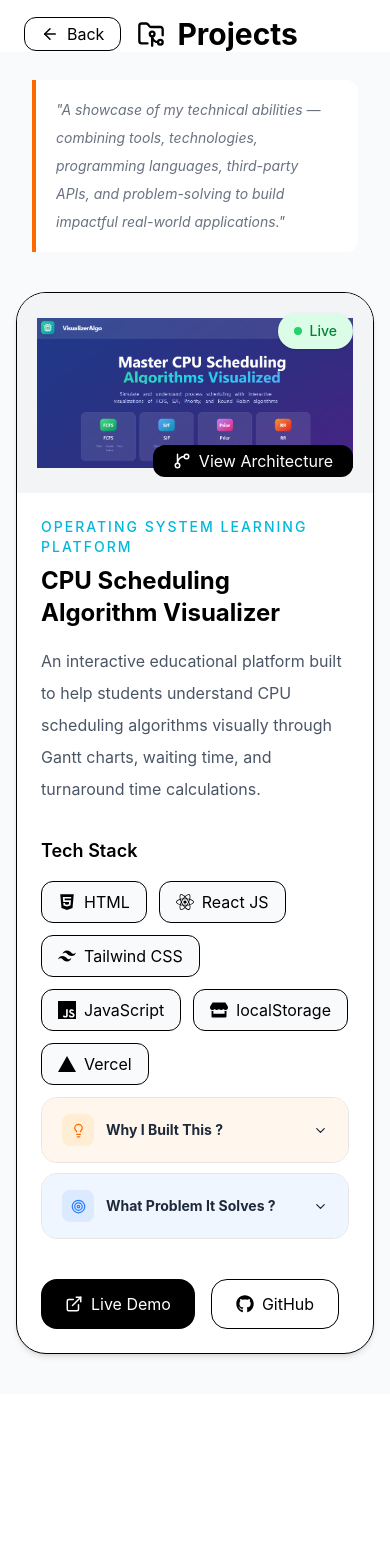
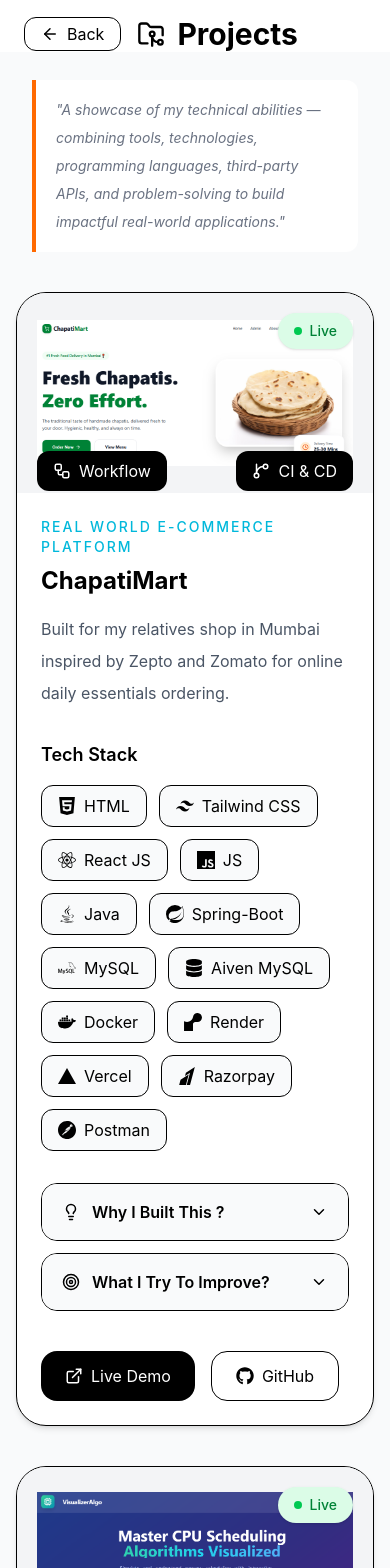
Before and after one commit to 7498924522/MyPortfolio, a React app: page /projects in a window 390 px wide. Shown: the top 1568 px of the page. Before the commit the page ends 1394 px from the top, so only its background shows below. Built offline with nearby package versions, Linux system fonts and the light colour scheme; the HTML template or start-up script is replaced by a standard one.

Commit message:
CI&CD Done

```diff
--- a/src/Component/ProjectDetailed.jsx
+++ b/src/Component/ProjectDetailed.jsx
@@ -8,53 +8,221 @@
   GitBranch,
   Lightbulb,
   Target,
+  Workflow,
 } from "lucide-react";
-import { FaGithub, FaReact, FaJava, FaStore, FaHtml5 } from "react-icons/fa";
-import { SiTailwindcss, SiJavascript, SiVercel } from "react-icons/si";
 
-import Project_1 from "../assets/cpuscheduling.PNG";
+import {
+  FaGithub,
+  FaReact,
+  FaStore,
+  FaHtml5,
+  FaJava,
+  FaDatabase,
+} from "react-icons/fa";
+
+import {
+  SiTailwindcss,
+  SiJavascript,
+  SiVercel,
+  SiMysql,
+  SiPostman,
+  SiRender,
+  SiDocker,
+  SiRazorpay,
+  SiTwilio,
+  SiSpring,
+  SiHtml5,
+} from "react-icons/si";
+
+import CPU_Image from "../assets/cpuscheduling.PNG";
+import ChapatiMart_Image from "../assets/C_Mart.PNG";
+import CI_CD from "../assets/CI&CD.png";
+
+function ProjectCard({
+  image,
+  category,
+  title,
+  description,
+  techStack,
+  accordionItems,
+  liveLink,
+  githubLink,
+}) {
+  const [openAcc, setOpenAcc] = useState(null);
+  const [popup, setPopup] = useState(false);
+
+  return (
+    <div className="bg-white rounded-[30px] border shadow-md overflow-hidden mb-10">
+      <div className="relative bg-gray-100">
+        <div className="absolute top-5 right-5 z-10">
+          <a
+            href={liveLink}
+            target="_blank"
+            rel="noopener noreferrer"
+            className="bg-green-100 text-green-700 px-4 py-2 rounded-full text-sm font-medium shadow flex items-center gap-2"
+          >
+            <span className="w-2 h-2 rounded-full bg-green-500 animate-pulse"></span>
+            Live
+          </a>
+        </div>
+
+        {title == "ChapatiMart" && (
+          <button
+            onClick={() => setPopup(true)}
+            className="absolute md:bottom-4 bottom-0.5 right-5 bg-black text-white px-4 py-2 rounded-xl flex items-center gap-2 hover:bg-cyan-500 transition"
+          >
+            <GitBranch size={18} />
+            CI & CD
+          </button>
+        )}
+
+        <button className="absolute md:bottom-4 bottom-0.5 left-5 bg-black text-white px-4 py-2 rounded-xl flex items-center gap-2 hover:bg-cyan-500 transition">
+          <Workflow size={18} />
+          Workflow
+        </button>
+
+        <div className="aspect-video flex justify-center items-center p-5">
+          <img
+            src={image}
+            alt={title}
+            className="w-full h-full object-contain"
+          />
+        </div>
+      </div>
+
+      <div className="p-6 md:p-10">
+        <p className="uppercase tracking-[2px] text-cyan-500 text-sm font-medium mb-2">
+          {category}
+        </p>
+
+        <h2 className="text-2xl md:text-4xl font-bold mb-4">{title}</h2>
+
+        <p className="text-gray-600 leading-8">{description}</p>
+
+        {/* Tech Stack Used */}
+        <div className="mt-8">
+          <h3 className="font-semibold text-lg mb-4">Tech Stack</h3>
+
+          <div className="flex flex-wrap gap-3">
+            {techStack.map((tech, index) => {
+              const Icon = tech.icon;
+
+              return (
+                <div
+                  key={index}
+                  className="flex items-center gap-2 border bg-gray-50 px-4 py-2 rounded-xl hover:bg-cyan-100 transition"
+                >
+                  <Icon size={18} />
+                  <span>{tech.name}</span>
+                </div>
+              );
+            })}
+          </div>
+        </div>
+
+        <div className="mt-8 flex flex-col gap-3">
+          {accordionItems.map((item, index) => {
+            const isOpen = openAcc === index;
+
+            return (
+              <div key={index} className="rounded-2xl border overflow-hidden">
+                <button
+                  onClick={() => setOpenAcc(isOpen ? null : index)}
+                  className={`w-full flex items-center justify-between px-5 py-4 transition
+                  ${
+                    isOpen
+                      ? "bg-black text-white"
+                      : "bg-gray-50 hover:bg-cyan-50"
+                  }`}
+                >
+                  <div className="flex items-center gap-3">
+                    {item.icon}
+                    <span className="font-semibold">{item.label}</span>
+                  </div>
+
+                  {isOpen ? <ChevronUp size={18} /> : <ChevronDown size={18} />}
+                </button>
+
+                {isOpen && (
+                  <div className="px-5 py-4 text-gray-600 leading-7 bg-white">
+                    {item.content}
+                  </div>
+                )}
+              </div>
+            );
+          })}
+        </div>
+
+        {/*Here's the Buttons */}
+        <div className="flex flex-wrap gap-4 mt-10">
+          <a
+            href={liveLink}
+            target="_blank"
+            rel="noopener noreferrer"
+            className="bg-black text-white px-6 py-3 rounded-2xl flex items-center gap-2 hover:bg-cyan-500 transition"
+          >
+            <ExternalLink size={18} />
+            Live Demo
+          </a>
+
+          <a
+            href={githubLink}
+            target="_blank"
+            rel="noopener noreferrer"
+            className="border px-6 py-3 rounded-2xl flex items-center gap-2 hover:bg-black hover:text-white transition"
+          >
+            <FaGithub size={18} />
+            GitHub
+          </a>
+        </div>
+      </div>
+
+      {popup && (
+        <div className="fixed inset-0 z-50 flex items-center justify-center bg-black/60 backdrop-blur-sm px-4">
+          <div className="relative w-full max-w-5xl bg-white rounded-[32px] shadow-2xl overflow-hidden animate-in fade-in zoom-in duration-300">
+            {/* Header */}
+            <div className="flex items-center justify-between border-b px-5 md:px-8 py-4 bg-gray-50">
+              <div>
+                <h2 className="text-xl md:text-3xl font-bold text-black">
+                  Project CI&CD <br />
+                  <u className=" md:text-3xl text-sm">
+                    (Contineus Integration And Contineus Deployment)
+                  </u>
+                </h2>
+
+                <p className="text-gray-500 text-sm md:text-base mt-1">
+                  Workflow and system design of the application
+                </p>
+              </div>
+
+              <button
+                onClick={() => setPopup(false)}
+                className="w-10 h-10 rounded-full bg-red-50 hover:bg-red-100 text-red-500 flex items-center justify-center transition"
+              >
+                ✕
+              </button>
+            </div>
+
+            <div className="p-4 md:p-8 max-h-[75vh] overflow-y-auto">
+              <div className="rounded-3xl overflow-hidden border bg-gray-100 flex justify-center items-center p-3 md:p-6">
+                <img
+                  src={CI_CD}
+                  alt="Project Architecture"
+                  className="w-full h-auto object-contain rounded-2xl"
+                />
+              </div>
+            </div>
+          </div>
+        </div>
+      )}
+    </div>
+  );
+}
 
 function ProjectDetailed() {
-  const [openSection, setOpenSection] = useState(null);
-  const [openAcc, setOpenAcc] = useState(null);
-
-  const techStack = [
-    { name: "HTML", icon: <FaHtml5 size={18} /> },
-    { name: "React JS", icon: <FaReact size={18} /> },
-    { name: "Tailwind CSS", icon: <SiTailwindcss size={18} /> },
-    { name: "JavaScript", icon: <SiJavascript size={18} /> },
-    { name: "localStorage", icon: <FaStore size={18} /> },
-    { name: "Vercel", icon: <SiVercel size={18} /> },
-  ];
-
-  const accordionItems = [
-    {
-      icon: <Lightbulb size={15} />,
-      headBg: "bg-orange-50",
-      iconBg: "bg-orange-100 text-orange-500",
-      label: "Why I Built This ?",
-      content:
-        "During my OS course, CPU scheduling algorithms felt abstract — every textbook had only static diagrams. I wanted something interactive where I could plug in my own processes and instantly see the Gantt chart, waiting times, and turnaround times. So I built it myself.",
-    },
-    {
-      icon: <Target size={15} />,
-      headBg: "bg-blue-50",
-      iconBg: "bg-blue-100 text-blue-500",
-      label: "What Problem It Solves ?",
-      content:
-        "Students struggle to understand how different CPU scheduling algorithms prioritize processes. This app lets you input burst times, priorities, and arrival times, then visually computes scheduling outcomes — making abstract OS concepts concrete, comparable, and interactive.",
-    },
-  ];
-
-  const toggleAccordion = (index) => {
-    setOpenSection(openSection === index ? null : index);
-  };
-
   return (
     <div className="min-h-screen bg-gray-50">
-      {/* Header */}
-      <div className=" bg-white px-6 md:px-12 pt-4 flex items-center justify-between">
-        <div className="flex items-center gap-4">
+      <div className="bg-white px-6 md:px-12 pt-4 flex items-center gap-4">
         <button
           onClick={() => window.history.back()}
           className="flex items-center gap-2 border rounded-xl px-4 py-1 hover:bg-black hover:text-white transition"
@@ -68,7 +236,6 @@
           <h1 className="text-3xl font-bold">Projects</h1>
         </div>
       </div>
-      </div>
 
       <div className="mx-8 mt-7">
         <p className="border-l-4 border-orange-500 bg-white pl-5 pr-6 py-4 text-sm italic leading-7 text-gray-500 rounded-r-xl">
@@ -79,129 +246,75 @@
       </div>
 
       <div className="max-w-7xl mx-auto px-4 md:px-8 py-10">
-        <div className="bg-white rounded-[30px] border shadow-md overflow-hidden">
-          {/*Here My Project Image */}
-          <div className="relative bg-gray-100">
-            {/* Live Badge */}
-            <div className="absolute top-5 right-5 z-10">
-              <a
-                href="https://scheduling-algorithm-app-mnru.vercel.app/home"
-                target="_blank"
-                rel="noopener noreferrer"
-                className="bg-green-100 text-green-700 px-4 py-2 rounded-full text-sm font-medium shadow flex items-center gap-2"
-              >
-                <span className="w-2 h-2 rounded-full bg-green-500 animate-pulse"></span>
-                Live
-              </a>
-            </div>
+        {/* ChapatiMart */}
+        <ProjectCard
+          image={ChapatiMart_Image}
+          category="Real World E-Commerce Platform"
+          title="ChapatiMart"
+          description="Built for my relatives shop in Mumbai inspired by Zepto and Zomato for online daily essentials ordering."
+          liveLink="https://chapati-mart.vercel.app/"
+          githubLink="https://github.com/7498924522/ChapatiMart"
+          techStack={[
+            { name: "HTML", icon: SiHtml5 },
+            { name: "Tailwind CSS", icon: SiTailwindcss },
+            { name: "React JS", icon: FaReact },
+            { name: "JS", icon: SiJavascript },
+            { name: "Java", icon: FaJava },
+            { name: "Spring-Boot", icon: SiSpring },
+            { name: "MySQL", icon: SiMysql },
+            { name: "Aiven MySQL", icon: FaDatabase },
+            { name: "Docker", icon: SiDocker },
+            { name: "Render", icon: SiRender },
+            { name: "Vercel", icon: SiVercel },
+            { name: "Razorpay", icon: SiRazorpay },
+            { name: "Postman", icon: SiPostman },
+          ]}
+          accordionItems={[
+            {
+              icon: <Lightbulb size={18} />,
+              label: "Why I Built This ?",
+              content:
+                "Clearly aimed to help my relatives shop to improve business productivity by introducing online ordering system instead of manual order handling. I approached them with this idea to modernize their workflow. A key motivation behind this project was that, since I had the knowledge to build such an application, I chose to develop it myself rather than relying on an external freelancer. ",
+            },
+            {
+              icon: <Target size={18} />,
+              label: "What I Try To Improve?",
+              content:
+                "Plan is to improve my relatives business productivity through this online ordering system instead of manual.",
+            },
+          ]}
+        />
 
-            <button className="absolute bottom-4 right-5 cursor-pointer bg-black text-white px-5 py-1 rounded-xl flex items-center gap-2 hover:bg-cyan-500 transition">
-              <GitBranch size={18} />
-              View Architecture
-            </button>
-
-            <div className="aspect-video flex justify-center items-center p-5">
-              <img
-                src={Project_1}
-                alt="CPU Scheduling"
-                className="w-full h-full object-contain"
+        {/* CPU Scheduling */}
+        <ProjectCard
+          image={CPU_Image}
+          category="Operating System Learning Platform"
+          title="CPU Scheduling Algorithm Visualizer"
+          description="An interactive educational platform built to simplify complex CPU Scheduling Algorithms through real-time Gantt chart visualization, waiting time, and turnaround time calculations. Inspired by my own learning challenges in Operating Systems, I approached our HOD to explore using this application in classroom projector-based teaching for better student understanding and engagement."
+          githubLink="https://github.com/7498924522/Scheduling-algorithm-app"
+          techStack={[
+            { name: "HTML", icon: FaHtml5 },
+            { name: "React JS", icon: FaReact },
+            { name: "Tailwind CSS", icon: SiTailwindcss },
+            { name: "JavaScript", icon: SiJavascript },
+            { name: "localStorage", icon: FaStore },
+            { name: "Vercel", icon: SiVercel },
+          ]}
+          accordionItems={[
+            {
+              icon: <Lightbulb size={18} />,
+              label: "Why I Built This ?",
+              content:
+                "During my 2nd year, CPU scheduling algorithms felt abstract, so I built an interactive visualizer.",
+            },
+            {
+              icon: <Target size={18} />,
+              label: "What Problem It Solves ?",
+              content:
+                "Helps students visualize CPU scheduling execution through Gantt charts and calculations.Helped students easily understand exam-focused CPU Scheduling concepts, which are fixed topics in end-semester exams and can contribute significantly to scoring (6 marks).Key point is i solved round-robin algorithm with (Quantum Time:- 3) when i attended my 4th SEM .",
+            },
+          ]}
         />
-            </div>
-          </div>
-
-          <div className="p-6 md:p-10">
-            <p className="uppercase tracking-[2px] text-cyan-500 text-sm font-medium mb-2">
-              Operating System Learning Platform
-            </p>
-
-            <h2 className="text-2xl md:text-4xl font-bold mb-4">
-              CPU Scheduling Algorithm Visualizer
-            </h2>
-
-            <p className="text-gray-600 leading-8">
-              An interactive educational platform built to help students
-              understand CPU scheduling algorithms visually through Gantt
-              charts, waiting time, and turnaround time calculations.
-            </p>
-
-            <div className="mt-8">
-              <h3 className="font-semibold text-lg mb-4">Tech Stack</h3>
-
-              <div className="flex flex-wrap gap-3">
-                {techStack.map((tech, index) => (
-                  <div
-                    key={index}
-                    className="flex items-center gap-2 border bg-gray-50 px-4 py-2 rounded-xl hover:bg-cyan-100 transition"
-                  >
-                    {tech.icon}
-                    <span>{tech.name}</span>
-                  </div>
-                ))}
-              </div>
-            </div>
-
-            <div className="mb-8 flex flex-col gap-2.5 pt-3  md:pt-6">
-              {accordionItems.map((item, i) => {
-                const isOpen = openAcc === i;
-                return (
-                  <div
-                    key={i}
-                    className="overflow-hidden  rounded-2xl border border-stone-200"
-                  >
-                    <button
-                      className={`flex w-full items-center  gap-3 px-5 py-4 text-left transition-colors duration-200 select-none
-                      ${isOpen ? "bg-gray-900 text-white" : `${item.headBg} text-gray-800 hover:brightness-95`}`}
-                      onClick={() => setOpenAcc(isOpen ? null : i)}
-                    >
-                      <span
-                        className={`flex h-8 w-8  flex-shrink-0 items-center justify-center rounded-lg text-sm
-                      ${isOpen ? "bg-white/15 text-white" : item.iconBg}`}
-                      >
-                        {item.icon}
-                      </span>
-                      <span className="syne flex-1 text-sm font-bold">
-                        {item.label}
-                      </span>
-                      {isOpen ? (
-                        <ChevronUp size={15} />
-                      ) : (
-                        <ChevronDown size={15} />
-                      )}
-                    </button>
-
-                    {isOpen && (
-                      <div className="border-t bg-white px-5 py-4 text-sm leading-7 text-gray-600">
-                        {item.content}
-                      </div>
-                    )}
-                  </div>
-                );
-              })}
-            </div>
-
-            <div className="flex flex-wrap gap-4 mt-10">
-              <a
-                href="https://scheduling-algorithm-app-mnru.vercel.app/home"
-                target="_blank"
-                rel="noopener noreferrer"
-                className="bg-black text-white px-6 py-3 rounded-2xl flex items-center gap-2 hover:bg-cyan-500 transition"
-              >
-                <ExternalLink size={18} />
-                Live Demo
-              </a>
-
-              <a
-                href="https://github.com/7498924522/Scheduling-algorithm-app"
-                target="_blank"
-                rel="noopener noreferrer"
-                className="border px-6 py-3 rounded-2xl flex items-center gap-2 hover:bg-black hover:text-white transition"
-              >
-                <FaGithub size={18} />
-                GitHub
-              </a>
-            </div>
-          </div>
-        </div>
       </div>
     </div>
   );
--- a/src/Component/Skills.jsx
+++ b/src/Component/Skills.jsx
@@ -91,7 +91,7 @@
               </p>
 
               {/* Tech Stack */}
-              <div className="flex flex-wrap gap-3 mt-5">
+              <div className="flex flex-wrap gap-3 mt-6">
                 {skill.tech.map((tech, i) => (
                   <div
                     key={i}
@@ -101,7 +101,7 @@
                     rounded-full
                     bg-gray-100
                     text-gray-700
-                    hover:bg-cyan-200
+                    hover:bg-cyan-300
                     hover:text-black
                     transition duration-300
                     cursor-pointer"
```
Also changed, not shown: src/assets/CI&CD.png (added). Lines whose indentation alone changed are shown as unchanged.
